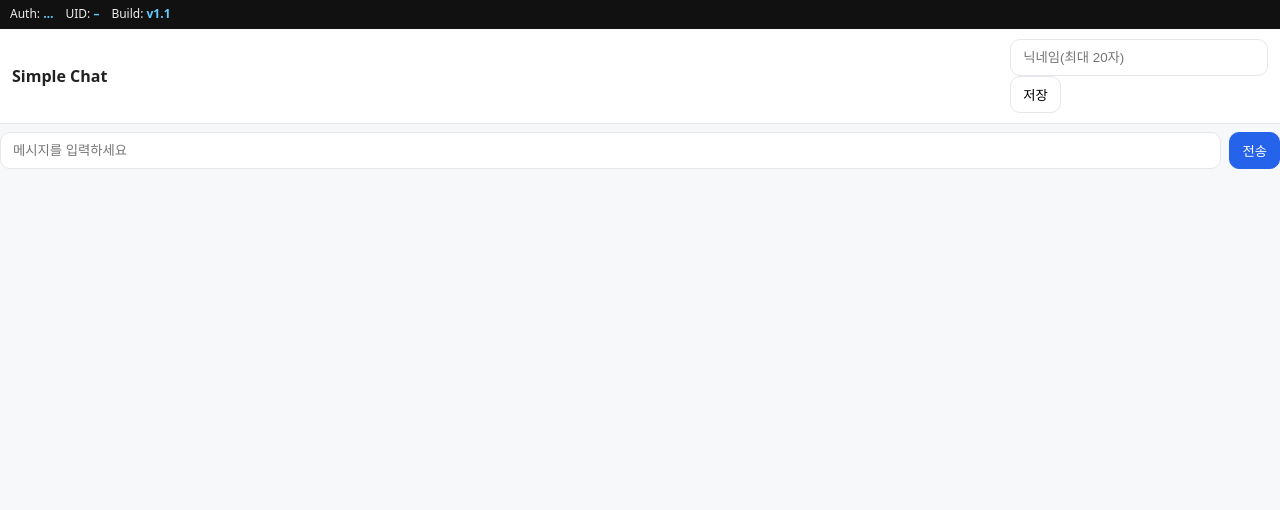
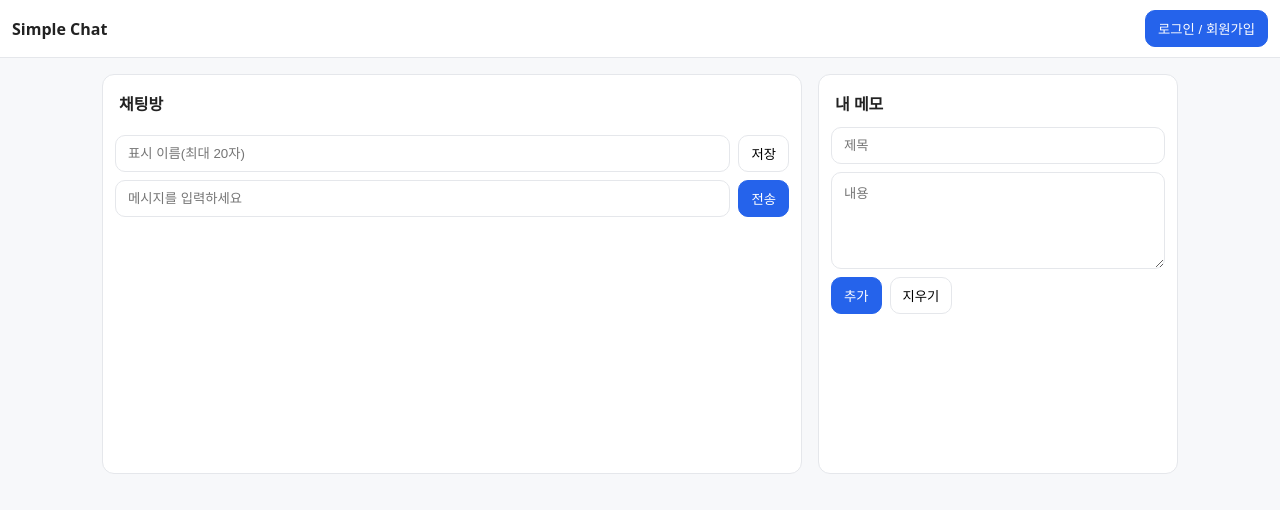
Before and after one commit to leoavce/something_else, a plain HTML site: page index.html in a window 1280 px wide. Drawn offline with Linux system fonts and the light colour scheme; no server answers.

Commit message:
Update index.html

```diff
--- a/index.html
+++ b/index.html
@@ -3,44 +3,82 @@
 <head>
   <meta charset="utf-8" />
   <meta name="viewport" content="width=device-width,initial-scale=1" />
-  <title>Simple Realtime Chat</title>
-  <!-- favicon (404 방지) -->
+  <title>Simple Realtime Chat + Notes</title>
   <link rel="icon" href="./icons/icon-192.png" type="image/png" />
   <link rel="stylesheet" href="./css/styles.css" />
-  <style>
-    .diag {background:#111;color:#eee;padding:6px 10px;font:12px/1.4 system-ui;display:flex;gap:12px;flex-wrap:wrap}
-    .diag b{color:#6cf}
-    .diag .err{color:#ff9}
-  </style>
 </head>
 <body>
-  <!-- 진단 배너: 상태/에러를 여기 표기 -->
-  <div id="diag" class="diag">
-    <div>Auth: <b id="diag-auth">…</b></div>
-    <div>UID: <b id="diag-uid">–</b></div>
-    <div>Build: <b>v1.1</b></div>
-    <div class="err" id="diag-error"></div>
-  </div>
-
+  <!-- 상단바: 로그인 상태/버튼 -->
   <header class="topbar">
     <div class="brand">Simple Chat</div>
-    <div class="nick-area">
-      <input id="nickname" class="nick-input" placeholder="닉네임(최대 20자)" maxlength="20" />
-      <button id="save-nick" class="btn">저장</button>
+    <div class="auth-area">
+      <div id="user-info" class="user-info hidden">
+        <span id="user-name" class="user-name"></span>
+        <button id="btn-logout" class="btn">로그아웃</button>
+      </div>
+      <div id="auth-buttons" class="auth-buttons">
+        <button id="btn-open-auth" class="btn primary">로그인 / 회원가입</button>
+      </div>
     </div>
   </header>
 
-  <main class="chat-wrap">
-    <ul id="messages" class="messages" aria-live="polite"></ul>
+  <!-- 메인: 좌측 채팅, 우측 메모 -->
+  <main class="grid">
+    <!-- 채팅 -->
+    <section class="panel">
+      <h2 class="panel-title">채팅방</h2>
+      <ul id="messages" class="messages" aria-live="polite"></ul>
+
+      <div class="inputbar">
+        <input id="nickname" class="nick-input" placeholder="표시 이름(최대 20자)" maxlength="20" />
+        <button id="save-nick" class="btn">저장</button>
+      </div>
+
+      <div class="inputbar">
+        <input id="message" class="msg-input" placeholder="메시지를 입력하세요" maxlength="1000" />
+        <button id="send" class="btn primary">전송</button>
+      </div>
+    </section>
+
+    <!-- 메모 -->
+    <aside class="panel">
+      <h2 class="panel-title">내 메모</h2>
+
+      <div class="note-editor">
+        <input id="note-title" class="note-title" placeholder="제목" maxlength="100" />
+        <textarea id="note-body" class="note-body" rows="5" placeholder="내용"></textarea>
+        <div class="note-actions">
+          <button id="btn-note-save" class="btn primary">추가</button>
+          <button id="btn-note-clear" class="btn">지우기</button>
+        </div>
+      </div>
+
+      <ul id="note-list" class="note-list"></ul>
+    </aside>
   </main>
 
-  <footer class="inputbar">
-    <input id="message" class="msg-input" placeholder="메시지를 입력하세요" maxlength="1000" />
-    <button id="send" class="btn primary">전송</button>
-  </footer>
+  <!-- 인증 모달 -->
+  <div id="auth-modal" class="modal hidden" aria-hidden="true">
+    <div class="modal-box" role="dialog" aria-modal="true" aria-labelledby="auth-title">
+      <h3 id="auth-title" class="modal-title">로그인 / 회원가입</h3>
+      <form id="auth-form">
+        <label class="label">이메일</label>
+        <input id="auth-email" class="input" type="email" required placeholder="you@example.com" />
+        <label class="label">비밀번호</label>
+        <input id="auth-password" class="input" type="password" required minlength="6" placeholder="6자 이상" />
+        <div class="modal-actions">
+          <button id="btn-signup" type="button" class="btn">회원가입</button>
+          <button id="btn-login"  type="button" class="btn primary">로그인</button>
+        </div>
+      </form>
+      <button id="btn-close-auth" class="btn block">닫기</button>
+    </div>
+  </div>
 
-  <!-- Firebase 초기화 & 채팅 로직 -->
+  <!-- 스크립트 -->
   <script type="module" src="./js/firebase_bootstrap.js"></script>
+  <script type="module" src="./js/auth.js"></script>
   <script type="module" src="./js/chat.js"></script>
+  <script type="module" src="./js/notes.js"></script>
 </body>
 </html>
```
